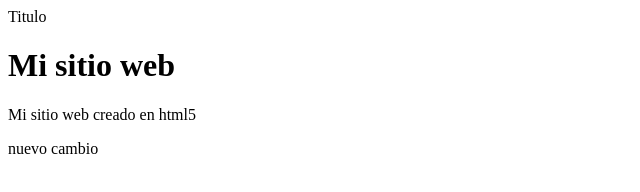
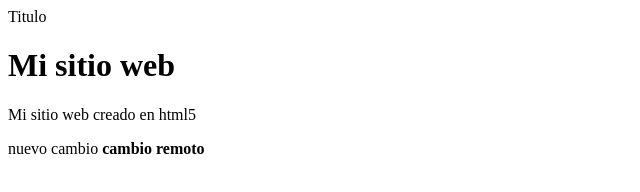
Before and after one commit to Luchito25/demo, a plain HTML site: page index.html in a window 1280 px wide. Shown: the whole page, without its empty margins (0-640 px from the left). Drawn offline with Linux system fonts and the light colour scheme.

Commit message:
Cambio remoto

```diff
--- a/index.html
+++ b/index.html
@@ -13,6 +13,7 @@
      <h1>Mi sitio web</h1>
      <p>Mi sitio web creado en html5</p>
 	<span>nuevo cambio</span>
+	<strong>cambio remoto</strong>
 </header>
 </body>
 
```
